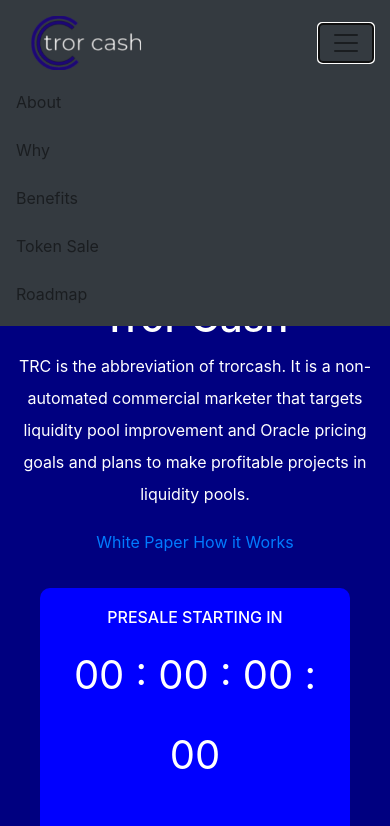
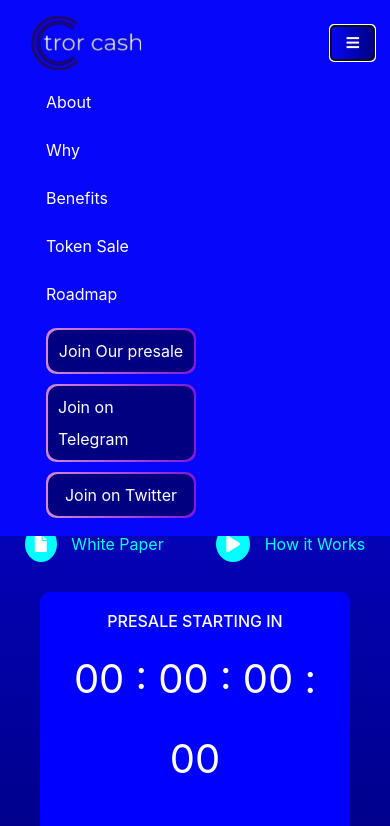
Before and after one commit to Samuel-jacobs/thor-cash, a plain HTML site: page index.html in a window 390 px wide. Both pictures are taken after a click on the button 346 px from the left and 43 px from the top of the page. Shown: the top 826 px of the page. Drawn offline with nearby package versions, Linux system fonts and the light colour scheme.

Commit message:
new commit

```diff
--- a/index.html
+++ b/index.html
@@ -8,14 +8,15 @@
 
 		<!-- Bootstrap CSS -->
 		<link rel="stylesheet" href="https://stackpath.bootstrapcdn.com/bootstrap/4.3.1/css/bootstrap.min.css" integrity="sha384-ggOyR0iXCbMQv3Xipma34MD+dH/1fQ784/j6cY/iJTQUOhcWr7x9JvoRxT2MZw1T" crossorigin="anonymous">
+		<link rel="stylesheet" href="https://use.fontawesome.com/releases/v5.7.0/css/all.css" integrity="sha384-lZN37f5QGtY3VHgisS14W3ExzMWZxybE1SJSEsQp9S+oqd12jhcu+A56Ebc1zFSJ" crossorigin="anonymous">
 		<link rel="stylesheet" href="style.css">
 	</head>
 	<body>
 		<header>
-			<nav id="nav" class="navbar navbar-light bg-dark navbar-expand-md fixed-top">
+			<nav id="navbar" class="navbar navbar-expand-md fixed-top bg">
 				<a href="#" class="navbar-brand"> <img src="assets/logo.png" alt="logo image"> </a>
 				<button class="navbar-toggler" data-toggle="collapse" data-target="#collapsibleNavbar">
-					<span class="navbar-toggler-icon"></span>
+					<i class="fas fa-bars"></i>
 				</button>
 				<div id="collapsibleNavbar" class="collapse navbar-collapse">
 					<ul class="navbar-nav ml-auto">
@@ -34,6 +35,13 @@
 						<li class="nav-item">
 							<a href="#" class="nav-link">Roadmap</a>
 						</li>
+						<div class="nav-buttons">
+							<a href="#" class="navbar-btn" type="button"><span>Join Our presale</span></a>
+							<a href="#" class="navbar-btn" type="button"><span>Join on Telegram</span></a>
+							<a href="#" class="navbar-btn" type="button"><span>Join on Twitter</span></a>
+						</div>
+
+
 					</ul>
 				</div>
 			</nav>
@@ -46,9 +54,10 @@
 				<div class="welcome-text">
 					<h1>Tror Cash</h1>
 					<p>TRC is the abbreviation of trorcash. It is a non-automated commercial marketer that targets liquidity pool improvement and Oracle pricing goals and plans to make profitable projects in liquidity pools.</p>
-					<div class="welcome-links">
-						<a href="#">White Paper</a>
-						<a href="#">How it Works</a>
+					<div class="welcome-link-wrapper">
+						<a href="#" class="welcome-link pr-4"> <i class="fas fa-file"></i> <span> White Paper</span></a>
+
+						<a href="#" class="welcome-link pl-4"> <i class="fas fa-play"></i> <span> How it Works </span></a>
 					</div>
 					<div class="presale">
 						<h6>PRESALE STARTING IN</h6>
@@ -81,7 +90,7 @@
 						</p>
 					</div>
 				</div>
-				<div class="wrapper">
+				<div class="wrapper wrapper2">
 					<div class="section3-img">
 						<img src="assets/graph-lungwort-c.png" alt="">
 					</div>
@@ -130,8 +139,8 @@
 
 				</div>
 				<div class="why-links">
-					<a href="#">Buy Now</a>
-					<button class="btn btn-outline-primary">Download Whitepaper</button>
+					<a href="#" class="why-link1">Buy Now</a>
+					<a href="#" class="navbar-btn whitepaper-btn" type="button"><span>Download Whitepaper</span></a>
 				</div>
 			</section>
 
@@ -266,11 +275,20 @@
 
 			</footer>
 		</main>
+		<!--change colour of nav when user scrolls-->
 
 		<!-- Optional JavaScript -->
 		<!-- jQuery first, then Popper.js, then Bootstrap JS -->
 		<script src="https://code.jquery.com/jquery-3.3.1.slim.min.js" integrity="sha384-q8i/X+965DzO0rT7abK41JStQIAqVgRVzpbzo5smXKp4YfRvH+8abtTE1Pi6jizo" crossorigin="anonymous"></script>
 		<script src="https://cdnjs.cloudflare.com/ajax/libs/popper.js/1.14.7/umd/popper.min.js" integrity="sha384-UO2eT0CpHqdSJQ6hJty5KVphtPhzWj9WO1clHTMGa3JDZwrnQq4sF86dIHNDz0W1" crossorigin="anonymous"></script>
 		<script src="https://stackpath.bootstrapcdn.com/bootstrap/4.3.1/js/bootstrap.min.js" integrity="sha384-JjSmVgyd0p3pXB1rRibZUAYoIIy6OrQ6VrjIEaFf/nJGzIxFDsf4x0xIM+B07jRM" crossorigin="anonymous"></script>
+		<script>
+			$(function () {
+				$(document).scroll(function () {
+					var $nav = $(".bg");
+					$nav.toggleClass('scrolled', $(this).scrollTop() > 200);
+				});
+			});
+		</script>
 	</body>
 </html>
--- a/style.css
+++ b/style.css
@@ -11,13 +11,99 @@ img {
 	height: auto;
 	width: 100%;
 }
+a:hover {
+	text-decoration: none;
+}
+.navbar {
+	background-color: #0606fa;
+}
+.bg.scrolled {
+	background-color: navy;
+	transition: background-color 200ms linear;
+}
+
+.navbar-toggler {
+	background: linear-gradient(to right, #0606fa, navy) ;
+	border: none;
+	display: flex;
+	justify-content: center;
+	align-items: center;
+	padding:  10px 15px;
+}
+.fa-bars {
+	color: white;
+	font-size: 0.9rem;
+}
+.navbar-nav a{
+	color: white;
+}
+.navbar-nav .nav-item a:hover {
+	color: #00ffff;
+	text-decoration: none;
+}
+.navbar-btn {
+	background-image: linear-gradient(to right, rgb(213, 136, 213) 0%, #7e18dc  100%);
+	border-radius: 10px;
+  box-sizing: border-box;
+	display: block;
+	padding: 2px;
+	position: relative;
+  text-decoration: none;
+	width: 150px;
+	z-index: 2;
+	margin: 10px 0;
+}
+
+.navbar-btn:hover {
+	color: #fff;
+	text-decoration: none;
+}
+
+.navbar-btn span {
+	align-items: center;
+	background: navy;
+	border-radius: 10px;
+	display: flex;
+	justify-content: center;
+	height: 100%;
+	transition: background .5s ease;
+	width: 100%;
+	padding: 5px 10px;
+}
+
+.navbar-btn:hover span {
+	background: transparent;
+}
+
 #welcome {
 	margin-top: 70px;
+	background:linear-gradient( #0606fa, navy) ;
 }
 .welcome-text {
 	text-align: center;
 
 }
+
+.welcome-link .fas {
+	color: white;
+	background-color: #00ffff;
+	padding: 10px;
+	border-radius: 50%;
+}
+.welcome-link-wrapper a span{
+	color: #00ffff;
+	padding-left: 10px;
+}
+.welcome-link-wrapper a:hover .fas{
+	background-color:#7e18dc;
+}
+.welcome-link-wrapper a:hover span {
+	color: #7e18dc;
+}
+.welcome-link-wrapper a:hover {
+	text-decoration: none;
+}
+
 .presale {
 	background-color: blue;
 	margin: 30px;
@@ -29,7 +115,7 @@ img {
 	font-size: 2.5rem;
 }
 .presale .btn {
-	background: linear-gradient(to right, rgb(213, 136, 213), purple) ;
+	background: linear-gradient(to right, #d588d5 0%, #7e18dc  100%) ;
 	border: none;
 	margin-bottom: -60px;
 	color: white;
@@ -79,6 +165,25 @@ img {
 .why-links {
 	text-align: center;
 	padding-top: 30px;
+}
+.why-links a {
+	color: white;
+}
+.why-links a.why-link1 {
+	color: #00ffff;
+	padding-right: 20px;
+}
+.why-links a.why-link1:hover {
+	color: #7e18dc;
+}
+
+.whitepaper-btn {
+	display: inline-block;
+	width: 200px;
+}
+.whitepaper-btn span {
+	padding: 0;
+
 }
 
 #benefits {
@@ -140,24 +245,47 @@ tr :nth-child(2) {
 
 
 @media screen and (max-width: 768px) {
+	.navbar-nav {
+		padding-left: 30px;
+	}
+	.navbar-nav .nav-item a{
+		color: white;
+	}
+	.navbar-nav .nav-item a:hover {
+		color: #00ffff;
+	}
 	#welcome {
 		padding: 10px;
 	}
 	#section3 {
 		padding: 50px 20px;
 	}
+	#section3 .wrapper1 {
+		padding-bottom: 50px;
+	}
+	#section3 .wrapper2 {
+		padding-top: 50px;
+	}
+	#section3 .wrapper .section3-text {
+		padding-top: 50px;
+	}
+
 	.benefit-item {
 		text-align: center;
 		padding: 30px;
 	}
 	.benefit-item img {
-		height: 150px;
+		height: 100px;
 		width: 150px;
 
 	}
 }
 
 @media screen and (min-width: 768px) {
+	.navbar-btn {
+		display: inline-block;
+		margin: 0 10px;
+	}
 	#welcome {
 		display: flex;
 		padding-top: 50px;
```
